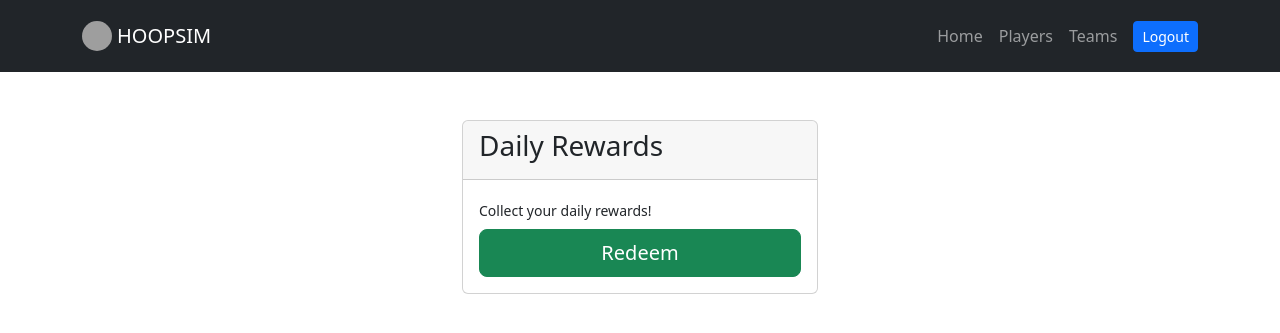
After one commit to doublesync/django-hoops, a Django app: page /player/daily/reward/collect/ in a window 1280 px wide. The commit adds this page. Shown: the top 333 px of the page. Run offline with Django 4.2, Linux system fonts and the light colour scheme; parts of the project's set-up code (start-up, migrations or seed data) failed here and were passed over; some libraries are stand-ins or nearby versions; grey boxes are pictures that could not be loaded.

Commit message:
Added daily rewards system.

```diff
--- /dev/null
+++ b/main/templates/main/users/daily_rewards.html
@@ -0,0 +1,27 @@
+
+ {% extends 'main/base.html' %}
+
+ {% block content %}
+    <div class="container mt-5">
+        <div class="row .payment-dialog-row">
+            <div class="col-12 col-md-4 offset-md-4">
+                <div class="card">
+                    <div class="card-header">
+                        <h3><span class="panel-title-text">Daily Rewards</span></h3>
+                    </div>
+                    <div class="card-body">
+                        <form>
+                            {% csrf_token %}
+                            <div class="row">
+                                <p id="reward-result" class="mt-1 mb-2" style="font-size:14px;">Collect your daily rewards!</p>
+                            </div>
+                            <div class="row">
+                                <div class="col-12"><button class="btn btn-success btn-lg d-block w-100" type="submit" hx-post="/player/daily/reward/" hx-trigger="click delay:200ms" hx-target="#reward-result" hx-swap="innerHTML" onkeydown="return event.key != 'Enter';">Redeem</button></div>
+                            </div>
+                        </form>
+                    </div>
+                </div>
+            </div>
+        </div>
+    </div>
+{% endblock %}
--- a/main/urls.py
+++ b/main/urls.py
@@ -38,6 +38,11 @@ urlpatterns = [
     path(route="player/cash/add/", view=views.add_player_cash, name="add_player_cash"),
     path(
         route="player/cash/take/", view=views.take_player_cash, name="take_player_cash"
+    ),
+    path(
+        route="player/daily/reward/collect/",
+        view=views.daily_rewards,
+        name="daily_rewards",
     ),
     # Team PATHS
     path(route="team/<int:id>/", view=views.team, name="team"),
@@ -124,6 +129,11 @@ urlpatterns = [
         view=views.check_read_notification,
         name="check_read_notification",
     ),
+    path(
+        route="player/daily/reward/",
+        view=views.check_daily_reward,
+        name="check_daily_reward",
+    ),
     # User PATHS
     path(
         route="user/notifications/<int:id>/",
--- a/main/views.py
+++ b/main/views.py
@@ -33,6 +33,7 @@ from .league import config as league_config
 import copy
 import json
 import datetime
+from datetime import timedelta
 
 from .league.player import upgrade as hoops_player_upgrade
 from .league.player import create as hoops_player_create
@@ -464,24 +465,6 @@ def trade_panel(request):
     return render(request, "main/teams/trade_panel.html", context)
 
 
-def daily_reward(request):
-    # Get the current date
-    user = request.user
-    # Get the last date the daily rewards were given out
-    last_reward = user.last_reward
-    # If the daily rewards haven't been given out today, give them out
-    if not last_reward:
-        # Give the user their daily rewards
-        # Update the user's last reward date
-        pass
-    else:
-        # Check if the last reward was given out today
-        # If it was, return an error
-        # If it wasn't, give the user their daily rewards
-        # and update the user's last reward date
-        pass
-
-
 def upgrades_pending(request):
     # Collect user & player information
     user = request.user
@@ -570,6 +553,15 @@ def frivolities(request):
     }
     # Return the frivolities page
     return render(request, "main/league/frivolities.html", context)
+
+
+def daily_rewards(request):
+    # Create the context
+    context = {
+        "title": "Daily Rewards",
+    }
+    # Return the daily rewards page
+    return render(request, "main/users/daily_rewards.html", context)
 
 
 # Reloadable form views
@@ -1307,3 +1299,41 @@ def check_read_notification(request):
         # Return the fragment
         html = render_to_string("main/ajax/notification_list_fragment.html", context)
         return HttpResponse(html)
+
+
+def check_daily_reward(request):
+    # Get the current date
+    user = request.user
+    # Get the last date the daily rewards were given out
+    last_reward = user.last_reward
+    rewards_given = ""
+    # If the daily rewards haven't been given out today, give them out
+    if not last_reward or timezone.now() - last_reward > timedelta(days=1):
+        # Give all of the user's players their daily rewards (salary)
+        for player in user.player_set.all():
+            rewards_given += f"✅ {player.first_name} {player.last_name} was given ${player.salary} <b>(${player.cash})</b><br>"
+            player.cash += player.salary
+            player.save()
+        # Update the last_reward date
+        user.last_reward = timezone.now()
+        user.save()
+        # Return a discord webhook
+        discord_webhooks.send_webhook(
+            url="cash",
+            title="✅ Daily Rewards",
+            message=f"{user.discord_tag} has collected their daily rewards!",
+        )
+        # Return http response
+        return HttpResponse(rewards_given)
+    else:
+        # Return http response (tell them how much time is left)
+        time_left = last_reward + timedelta(days=1) - timezone.now()
+        real_time = f"{time_left.seconds // 3600}:{time_left.seconds % 3600 // 60}:{time_left.seconds % 60}"
+        discord_webhooks.send_webhook(
+            url="cash",
+            title="❌ Daily Rewards",
+            message=f"**{user.discord_tag}** has **{real_time}** before they can claim their daily rewards!",
+        )
+        return HttpResponse(
+            f"❌ You must wait <b>{real_time}</b> before you can claim your daily rewards!"
+        )
```
Also changed, not shown: main/templates/main/league/home.html (+7 -0 lines).
